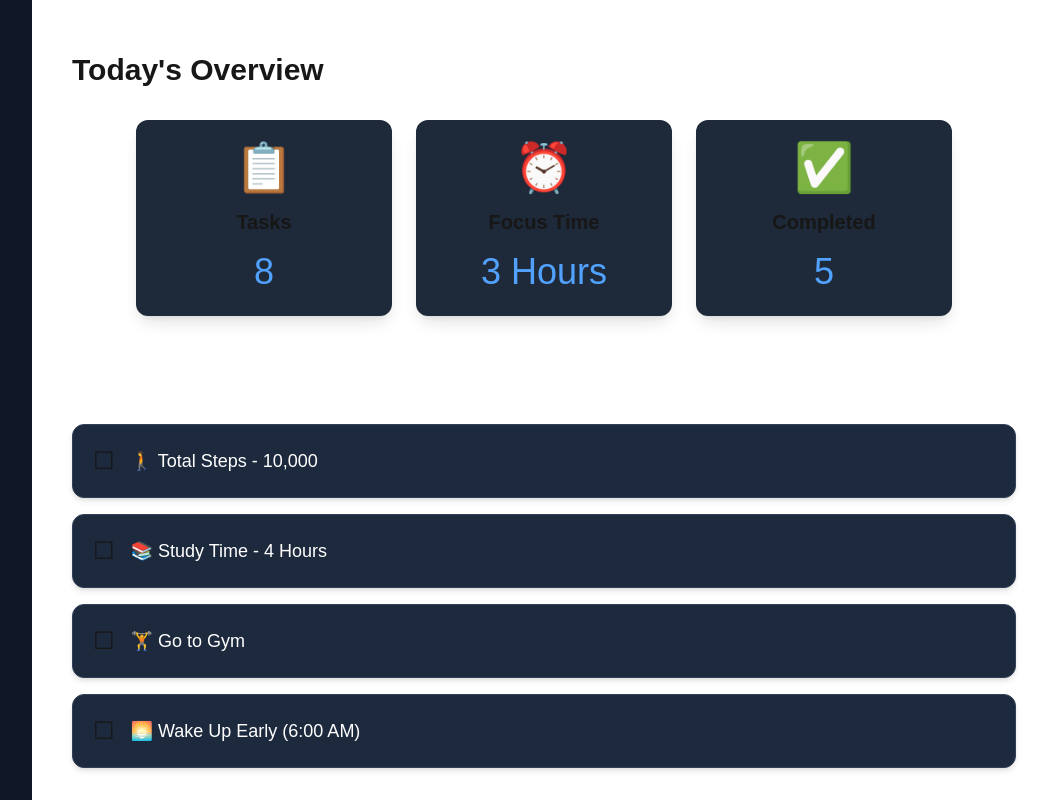
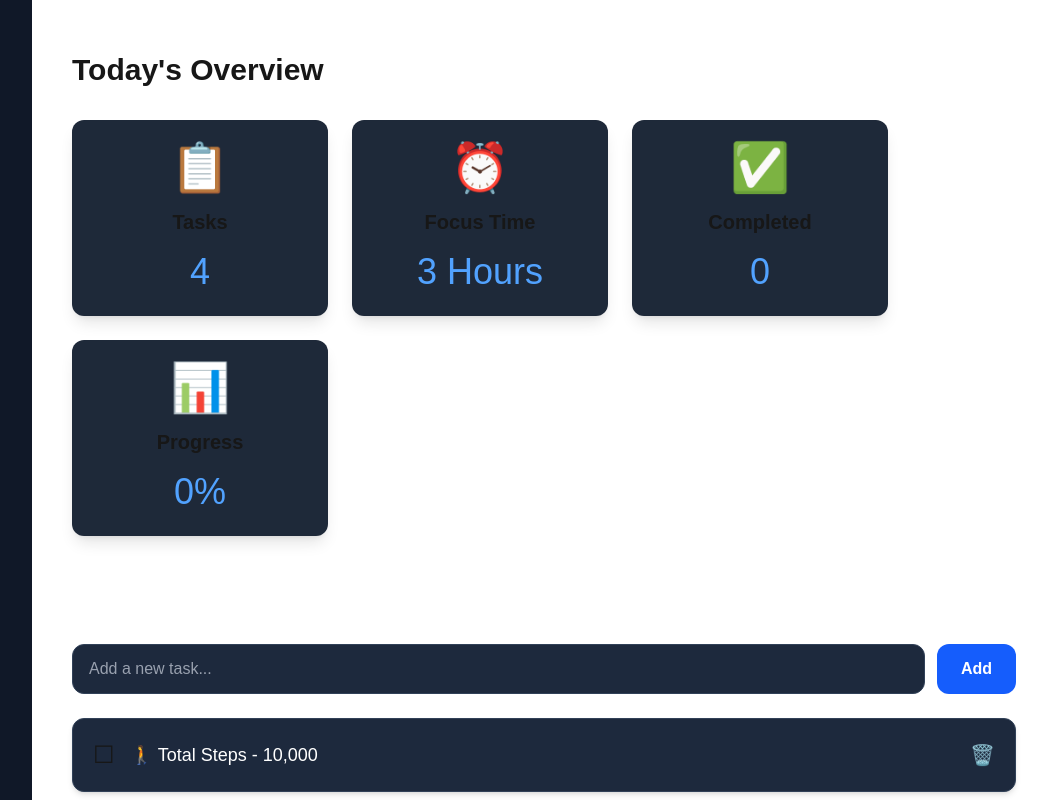
Before and after one commit to DhruvGargas/ai-productivity-dashboard, a Next.js app: page / in a window 1280 px wide. Shown: the part 500-1300 px from the top of the page, without its empty margins (224-1271 px from the left). Built offline with nearby package versions, Linux system fonts and the light colour scheme.

Commit message:
Add CRUD functionality and lift task state

```diff
--- a/src/app/page.tsx
+++ b/src/app/page.tsx
@@ -1,15 +1,45 @@
+"use client";
+
+import { useState } from "react";
+
 import Navbar from "@/components/Navbar";
 import DashboardCard from "@/components/DashboardCard";
 import HeroSection from "@/components/HeroSection";
 import Footer from "@/components/Footer";
 import Sidebar from "@/components/Sidebar";
 import TaskList from "@/components/TaskList";
+
 export default function Home() {
+  const [tasks, setTasks] = useState([
+    {
+      text: "🚶 Total Steps - 10,000",
+      completed: false,
+    },
+    {
+      text: "📚 Study Time - 4 Hours",
+      completed: false,
+    },
+    {
+      text: "🏋️ Go to Gym",
+      completed: false,
+    },
+    {
+      text: "🌅 Wake Up Early (6:00 AM)",
+      completed: false,
+    },
+  ]);
+
+  const completedTasks = tasks.filter((task) => task.completed).length;
+  const progress =
+  tasks.length === 0
+    ? 0
+    : Math.round((completedTasks / tasks.length) * 100);
+
   const dashboardData = [
     {
       icon: "📋",
       title: "Tasks",
-    value: "8",
+      value: tasks.length.toString(),
     },
     {
       icon: "⏰",
@@ -19,29 +49,31 @@ export default function Home() {
     {
       icon: "✅",
       title: "Completed",
-    value: "5",
+      value: completedTasks.toString(),
+    },
+    {
+      icon: "📊",
+      title: "Progress",
+      value: `${progress}%`,
     },
   ];
+
   return (
     <>
       <Navbar />
 
       <main className="flex min-h-screen">
-
         <Sidebar />
 
         <div className="flex-1">
-
           <HeroSection />
 
           <section className="px-10 pb-10">
-
             <h2 className="text-3xl font-bold mb-8">
               Today's Overview
             </h2>
 
-      <div className="flex flex-wrap justify-center gap-6">
-
+            <div className="flex flex-wrap gap-6">
               {dashboardData.map((card) => (
                 <DashboardCard
                   key={card.title}
@@ -50,13 +82,16 @@ export default function Home() {
                   value={card.value}
                 />
               ))}
+            </div>
 
-</div>
-    <TaskList />
+            <TaskList
+  tasks={tasks}
+  setTasks={setTasks}
+/>
           </section>
+
           <Footer />
         </div>
-
       </main>
     </>
   );
--- a/src/components/TaskList.tsx
+++ b/src/components/TaskList.tsx
@@ -2,25 +2,21 @@
 
 import { useState } from "react";
 
-export default function TaskList() {
-  const [tasks, setTasks] = useState([
-    {
-      text: "🚶 Total Steps - 10,000",
-      completed: false,
-    },
-    {
-      text: "📚 Study Time - 4 Hours",
-      completed: false,
-    },
-    {
-      text: "🏋️ Go to Gym",
-      completed: false,
-    },
-    {
-      text: "🌅 Wake Up Early (6:00 AM)",
-      completed: false,
-    },
-  ]);
+type Task = {
+  text: string;
+  completed: boolean;
+};
+
+type TaskListProps = {
+  tasks: Task[];
+  setTasks: React.Dispatch<React.SetStateAction<Task[]>>;
+};
+
+export default function TaskList({
+  tasks,
+  setTasks,
+}: TaskListProps) {
+  const [newTask, setNewTask] = useState("");
 
   const toggleTask = (index: number) => {
     const updatedTasks = tasks.map((task, i) => {
@@ -37,12 +33,48 @@ export default function TaskList() {
     setTasks(updatedTasks);
   };
 
+  const addTask = () => {
+    if (newTask.trim() === "") return;
+
+    const task = {
+      text: newTask,
+      completed: false,
+    };
+
+    setTasks([task, ...tasks]);
+    setNewTask("");
+  };
+
+  const deleteTask = (index: number) => {
+    const updatedTasks = tasks.filter((_, i) => i !== index);
+    setTasks(updatedTasks);
+  };
+
   return (
     <section className="mt-12">
       <h2 className="text-3xl font-bold text-white mb-6">
         Today's Tasks
       </h2>
 
+      {/* Input + Button */}
+      <div className="flex gap-3 mb-6">
+        <input
+          type="text"
+          placeholder="Add a new task..."
+          value={newTask}
+          onChange={(e) => setNewTask(e.target.value)}
+          className="flex-1 bg-slate-800 border border-slate-700 rounded-xl px-4 py-3 text-white placeholder-gray-400 outline-none focus:border-blue-500"
+        />
+
+        <button
+          onClick={addTask}
+          className="bg-blue-600 hover:bg-blue-700 text-white font-semibold px-6 rounded-xl transition"
+        >
+          Add
+        </button>
+      </div>
+
+      {/* Task List */}
       <div className="space-y-4">
         {tasks.map((task, index) => (
           <div
@@ -54,6 +86,7 @@ export default function TaskList() {
               {task.completed ? "☑" : "☐"}
             </span>
 
+            <div className="flex justify-between items-center w-full">
               <span
                 className={`text-lg font-medium ${
                   task.completed
@@ -63,6 +96,17 @@ export default function TaskList() {
               >
                 {task.text}
               </span>
+
+              <button
+                onClick={(e) => {
+                  e.stopPropagation();
+                  deleteTask(index);
+                }}
+                className="text-red-400 hover:text-red-500 text-xl transition"
+              >
+                🗑️
+              </button>
+            </div>
           </div>
         ))}
       </div>
```
Lines whose indentation alone changed are shown as unchanged.
